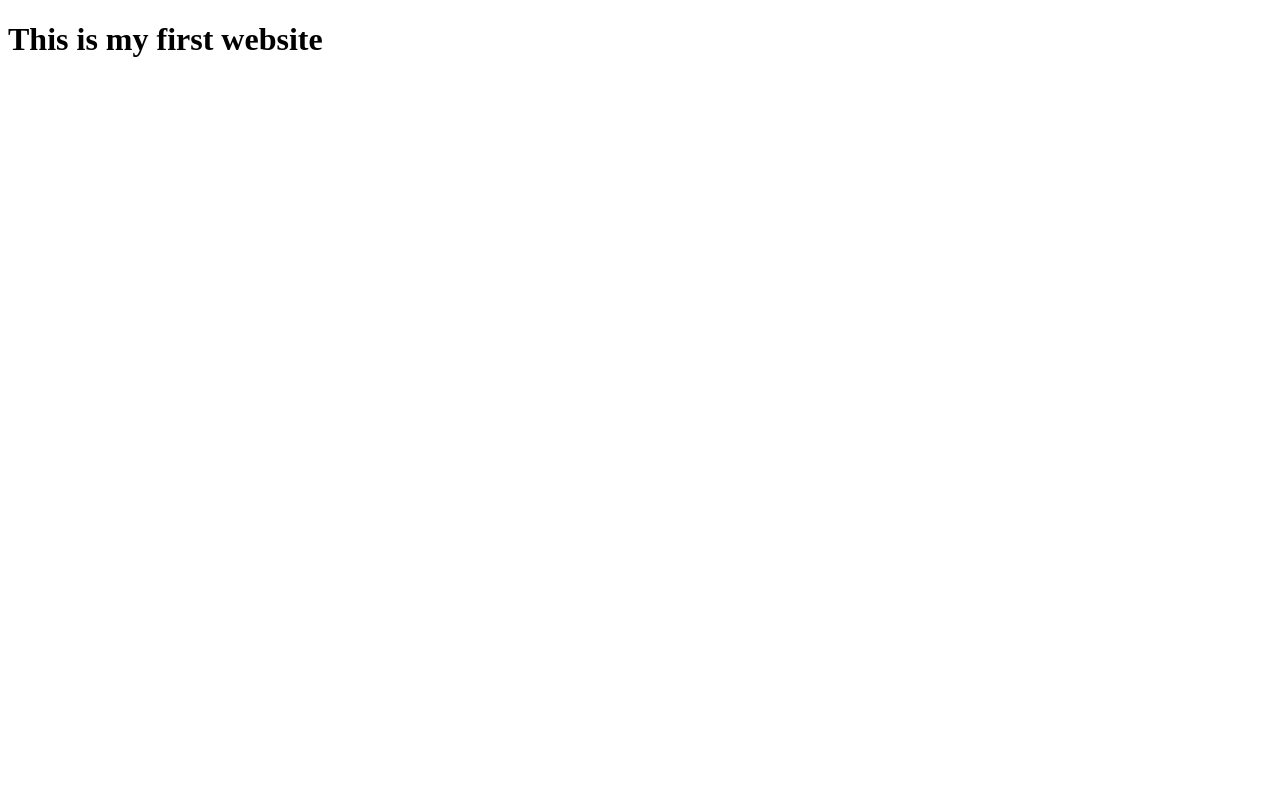
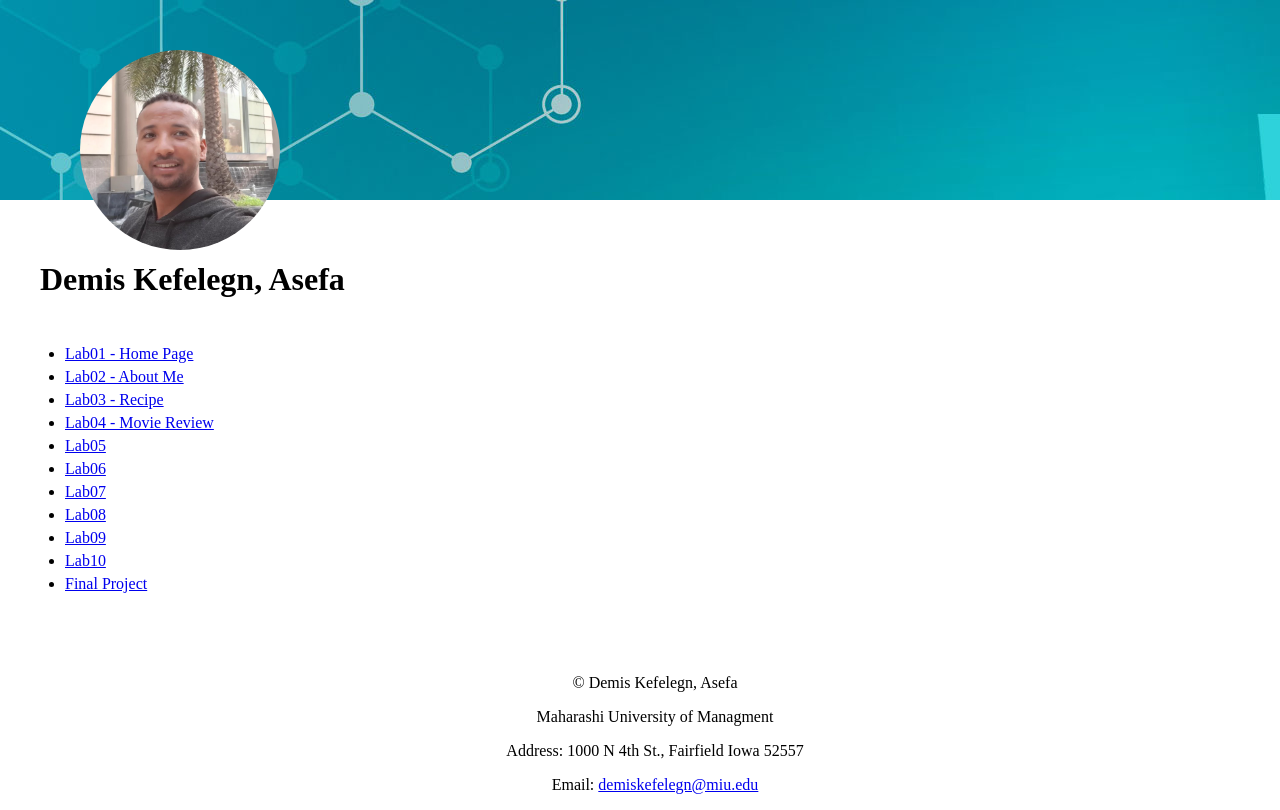
Before and after one commit to demiskef/WapLesson1, a plain HTML site: page index.html in a window 1280 px wide. Drawn offline with Linux system fonts and the light colour scheme.

Commit message:
profile page

```diff
--- a/index.html
+++ b/index.html
@@ -5,11 +5,59 @@
     <meta charset="UTF-8">
     <meta http-equiv="X-UA-Compatible" content="IE=edge">
     <meta name="viewport" content="width=device-width, initial-scale=1.0">
-    <title>Document</title>
+    <link rel="stylesheet" href="style.css">
+
+    <title>Demis Kefelegn</title>
 </head>
 
 <body>
-    <h1> This is my first website </h1>
+
+
+    <header>
+        <div class="image-container">
+            <img src="profile.jpeg" width="200px" height="200px" alt="Avatar">
+        </div>
+
+    </header>
+
+    <main>
+        <div class="main">
+
+            <h1>Demis Kefelegn, Asefa</h1>
+
+            <ul>
+                <li><a href="#">Lab01 - Home Page</a></li>
+                <li><a href="#">Lab02 - About Me</a></li>
+                <li><a href="#">Lab03 - Recipe</a></li>
+                <li><a href="#">Lab04 - Movie Review</a></li>
+                <li><a href="#">Lab05</a></li>
+                <li><a href="#">Lab06</a></li>
+                <li><a href="#">Lab07</a></li>
+                <li><a href="#">Lab08</a></li>
+                <li><a href="#">Lab09</a></li>
+                <li><a href="#">Lab10</a></li>
+                <li><a href="#">Final Project</a></li>
+
+            </ul>
+        </div>
+    </main>
+
+
+
+
+    <footer>
+        <div class="footer">
+            &COPY; Demis Kefelegn, Asefa
+            <p>
+                Maharashi University of Managment
+            </p>
+            <p>Address: 1000 N 4th St., Fairfield Iowa 52557 </p>
+            <p>Email: <a href="mail:demiskefelegn@miu.edu">demiskefelegn@miu.edu</a> </p>
+
+        </div>
+    </footer>
 </body>
 
+
+
 </html>
--- /dev/null
+++ b/style.css
@@ -0,0 +1,54 @@
+body{
+    min-height: 100vh;
+    display: flex;
+    flex-direction: column;
+    margin: 0px;
+    padding: 0px;
+}
+article {
+    margin: auto 0;
+}
+footer{
+    margin-left:30px;
+    margin-top: auto;
+    text-align: center;
+}
+
+header{
+
+    padding-left:30px;
+    height: 200px;
+    background-image: url("header.jpeg");
+
+}
+
+main{
+    padding:40px;
+
+}
+
+ol {
+    padding: 20px;
+  }
+
+  ul {
+    padding: 20px;
+  }
+
+  ol li {
+    padding: 5px;
+    margin-left: 35px;
+  }
+
+  ul li {
+    margin: 5px;
+  }
+
+  img {
+    border-radius: 50%;
+  }
+
+  .image-container{
+    padding-top: 50px;
+    padding-left:50px
+  }
```
Also changed, not shown: header.jpeg (added), profile.jpeg (added).
